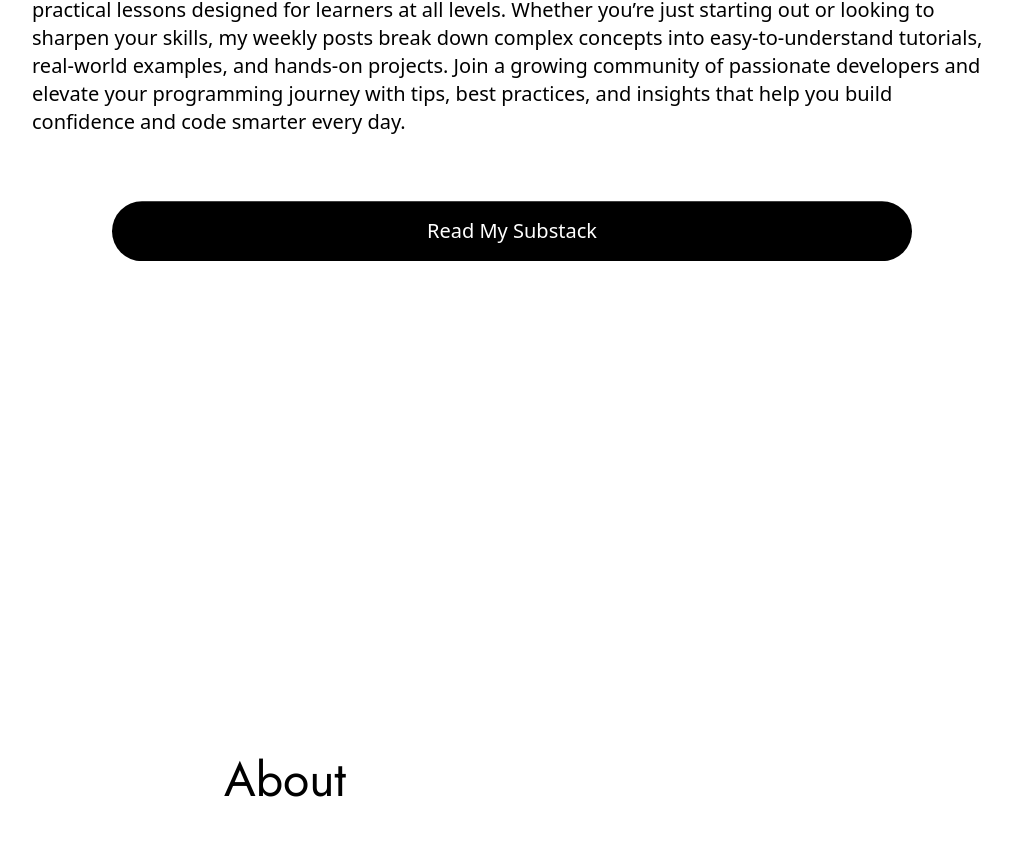
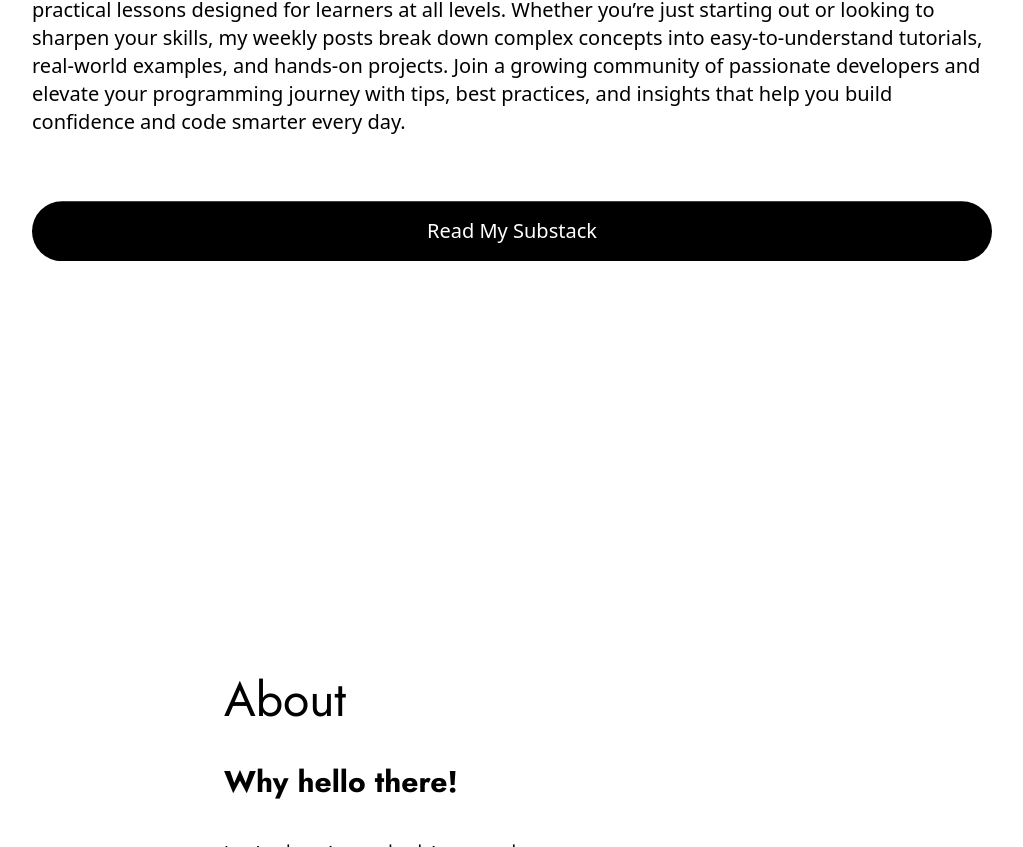
Before and after one commit to lavollmer/portfolio-lauradev, a React (Vite) app: page / in a window 1280 px wide. Shown: the part 11153-12000 px from the top of the page, without its empty margins (128-1151 px from the left). Built offline with nearby package versions, Linux system fonts and the light colour scheme.

Commit message:
Adjusting the padding for formatting

```diff
--- a/src/components/Substack.jsx
+++ b/src/components/Substack.jsx
@@ -11,7 +11,7 @@
             <div className='flex flex-col justify-content pt-20'>
                 <p className='flex flex-col text-black dark:text-white text-xl'>Welcome to my Substack, where I dive deep into the world of coding and programming with clear, practical lessons designed for learners at all levels. Whether you’re just starting out or looking to sharpen your skills, my weekly posts break down complex concepts into easy-to-understand tutorials, real-world examples, and hands-on projects. Join a growing community of passionate developers and elevate your programming journey with tips, best practices, and insights that help you build confidence and code smarter every day.</p>
             </div>
-            <div className='flex flex-col justify-content p-20'>
+            <div className='flex flex-col justify-content pt-20'>
                 <button
                     aria-label="read my substack"
                     className="flex flex-row items-center justify-center space-x-2 bg-black text-white animate-bounce rounded-full text-xl cursor-pointer p-4 px-4 hover:from-redwood hover:to-burnt-sienna"
```
